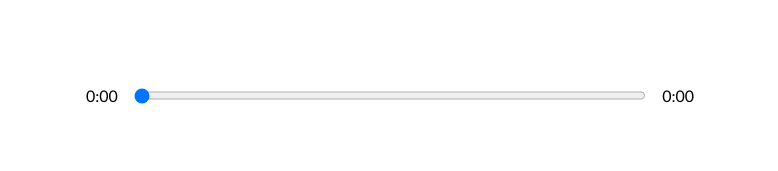
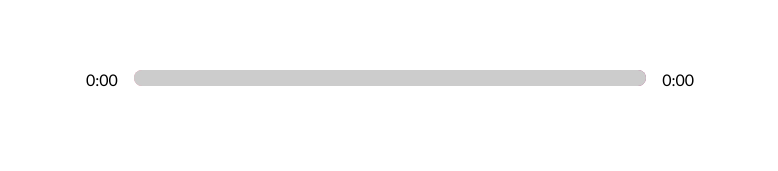
Before and after one commit to aljorgevi/react-music-player, a React (Create React App) app: page / in a window 1280 px wide. Shown: the part 490-661 px from the top of the page, without its empty margins (250-1028 px from the left). Built offline with nearby package versions, Linux system fonts and the light colour scheme.

Commit message:
add color input

```diff
--- a/src/App.js
+++ b/src/App.js
@@ -19,16 +19,23 @@ function App() {
   const [songInfo, setSongInfo] = useState({
     currentTime: 0,
     duration: 0,
+    animationPercentage: 0,
   });
   const [libraryStatus, setLibraryStatus] = useState(false);
 
   const timeUpdateHandler = (event) => {
     const current = event.target.currentTime;
     const duration = event.target.duration;
+    // Calculate Percentage
+    const roundedCurrent = Math.round(current);
+    const roundedDuration = Math.round(duration);
+    const animation = Math.round((roundedCurrent / roundedDuration) * 100);
+
     setSongInfo({
       ...songInfo,
       currentTime: current,
       duration,
+      animationPercentage: animation,
     });
   };
 
--- a/src/components/Player.js
+++ b/src/components/Player.js
@@ -75,10 +75,21 @@ const Player = ({
     playAudio(isPLaying, audioRef);
   };
 
+  // Add the styles
+  const trackAnim = {
+    transform: `translateX(${songInfo.animationPercentage}%)`,
+  };
+
   return (
     <div className='player'>
       <div className='time-control'>
         <p>{getTime(songInfo.currentTime)}</p>
+        <div
+          style={{
+            background: `linear-gradient(to right, ${currentSong.color[0]}, ${currentSong.color[1]})`,
+          }}
+          className='track'
+        >
           <input
             min={0}
             max={songInfo.duration || 0}
@@ -86,6 +97,8 @@ const Player = ({
             onChange={dragHandler}
             type='range'
           />
+          <div className='animate-track' style={trackAnim}></div>
+        </div>
         <p>{songInfo.duration ? getTime(songInfo.duration) : '0:00'}</p>
       </div>
       <div className='play-control'>
--- a/src/styles/_player.scss
+++ b/src/styles/_player.scss
@@ -11,11 +11,14 @@
   display: flex;
 
   input {
+    // padding: 1rem 0;
     width: 100%;
-    padding: 1rem 0;
+    -webkit-appearance: none;
+    background: transparent;
+    cursor: pointer;
   }
   p {
-    padding: 1rem;
+    padding: 0 1rem;
   }
 }
 
@@ -28,3 +31,33 @@
     cursor: pointer;
   }
 }
+
+input[type='range']:focus {
+  outline: none;
+}
+
+input[type='range']::-webkit-slider-thumb {
+  -webkit-appearance: none;
+  height: 16px;
+  width: 16px;
+}
+
+.track {
+  background: lightblue;
+  width: 100%;
+  height: 1rem;
+  position: relative;
+  border-radius: 1rem;
+  overflow: hidden;
+}
+
+.animate-track {
+  background: rgb(204, 204, 204);
+  width: 100%;
+  height: 100%;
+  position: absolute;
+  top: 0;
+  left: 0;
+  transform: translateX(0%);
+  pointer-events: none;
+}
```
Lines whose indentation alone changed are shown as unchanged.
